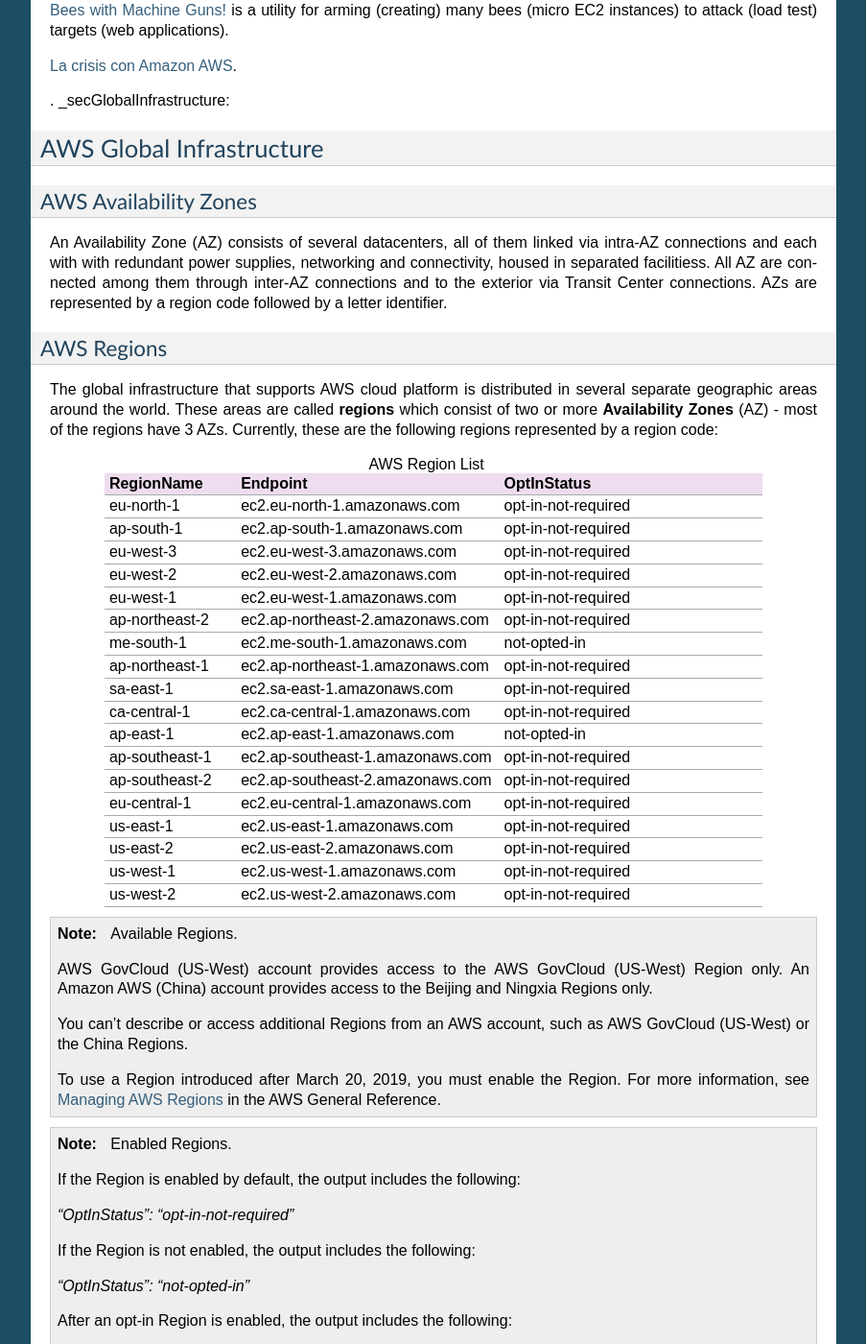
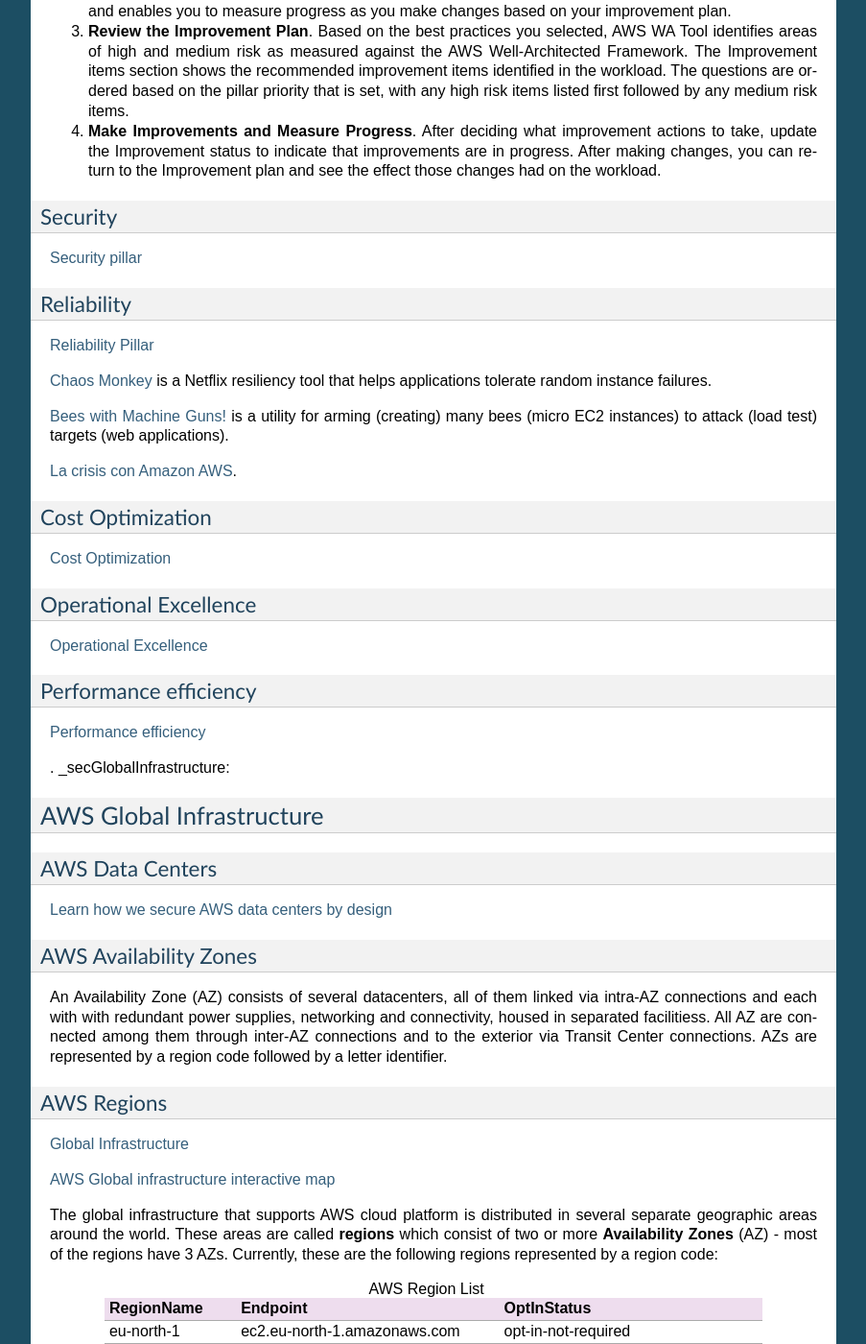
Before and after one commit to jacubero/aws-architect-associate, a Sphinx documentation site: the page built from docs/intro.rst, in a window 1280 px wide and 1400 px high, scrolled down 4924 px. Shown: the whole window at 96% size, without its empty margins (198-1101 px from the left). Built offline with Sphinx 7.4.7, drawn with Linux system fonts in a browser that asks for light colours; pages that are not in the unit, such as notebooks, are missing from menus; some of the changed text lies outside the part shown.

Commit message:
New version

```diff
--- a/docs/index.rst
+++ b/docs/index.rst
@@ -31,8 +31,6 @@
    Microservices and serverless architectures <microservices>
    RTO/RPO and backup recovery setup <recovery>
    Optimizations and review <optimizations>
-   Domain 4: Design Cost-Optimized Architectures <costoptimized>
-   Domain 5: Define Operationally Excellent Architectures <excellent>
 
 
    *
--- a/docs/intro.rst
+++ b/docs/intro.rst
@@ -124,6 +124,23 @@
 
 AWS Outposts infrastructure is fully managed, maintained, and supported by AWS to deliver access to the latest AWS capabilities. Getting started is easy, you simply log into the AWS Management Console to order your Outpost, choosing from a wide catalog of Amazon EC2 instances and capacity and EBS storage options.
 
+Six Advantages of Cloud Computing
+=================================
+
+`How AWS came to be <https://techcrunch.com/2016/07/02/andy-jassys-brief-history-of-the-genesis-of-aws/>`_
+
+`Six Advantages of Cloud Computing <https://docs.aws.amazon.com/whitepapers/latest/aws-overview/six-advantages-of-cloud-computing.html>`_
+
+`The Six Main Benefits of Cloud Computing with Amazon Web Services <https://www.youtube.com/watch?v=yMJ75k9X5_8>`_
+
+AWS Pricing
+***********
+
+`How do you pay for AWS? <https://aws.amazon.com/pricing/>`_
+
+`How AWS Pricing Works <https://d0.awsstatic.com/whitepapers/aws_pricing_overview.pdf>`_
+
+
 The AWS Well-Architected Framework
 **********************************
 
@@ -142,8 +159,15 @@
 
 4. **Make Improvements and Measure Progress**. After deciding what improvement actions to take, update the Improvement status to indicate that improvements are in progress. After making changes, you can return to the Improvement plan and see the effect those changes had on the workload.
 
-Resilency
-=========
+Security
+========
+
+`Security pillar <https://d1.awsstatic.com/whitepapers/architecture/AWS-Security-Pillar.pdf>`_
+
+Reliability
+===========
+
+`Reliability Pillar <https://d1.awsstatic.com/whitepapers/architecture/AWS-Reliability-Pillar.pdf>`_
 
 `Chaos Monkey <https://github.com/Netflix/chaosmonkey>`_ is a Netflix resiliency tool that helps applications tolerate random instance failures.
 
@@ -151,10 +175,30 @@
 
 `La crisis con Amazon AWS <https://gallir.wordpress.com/2011/08/10/la-crisis-con-amazon-aws/>`_.
 
+Cost Optimization
+=================
+
+`Cost Optimization <https://d1.awsstatic.com/whitepapers/architecture/AWS-Cost-Optimization-Pillar.pdf>`_
+
+Operational Excellence
+======================
+
+`Operational Excellence <https://d1.awsstatic.com/whitepapers/architecture/AWS-Operational-Excellence-Pillar.pdf>`_
+
+Performance efficiency
+======================
+
+`Performance efficiency <https://d1.awsstatic.com/whitepapers/architecture/AWS-Performance-Efficiency-Pillar.pdf>`_
+
 . _secGlobalInfrastructure:
 
 AWS Global Infrastructure
 *************************
+
+AWS Data Centers
+================
+
+`Learn how we secure AWS data centers by design <https://aws.amazon.com/compliance/data-center/>`_
 
 AWS Availability Zones
 ======================
@@ -168,6 +212,10 @@
 
 AWS Regions
 ===========
+
+`Global Infrastructure <https://aws.amazon.com/about-aws/global-infrastructure/#reglink-pr>`_
+
+`AWS Global infrastructure interactive map <https://infrastructure.aws/>`_
 
 The global infrastructure that supports AWS cloud platform is distributed in several separate geographic areas around the world. These areas are called **regions** which consist of two or more **Availability Zones** (AZ) - most of the regions have 3 AZs. Currently, these are the following regions represented by a region code:
 
```
Also changed, not shown: other parts of docs/intro.rst (+3 -5 lines), docs/preface.rst (+9 -2 lines).
